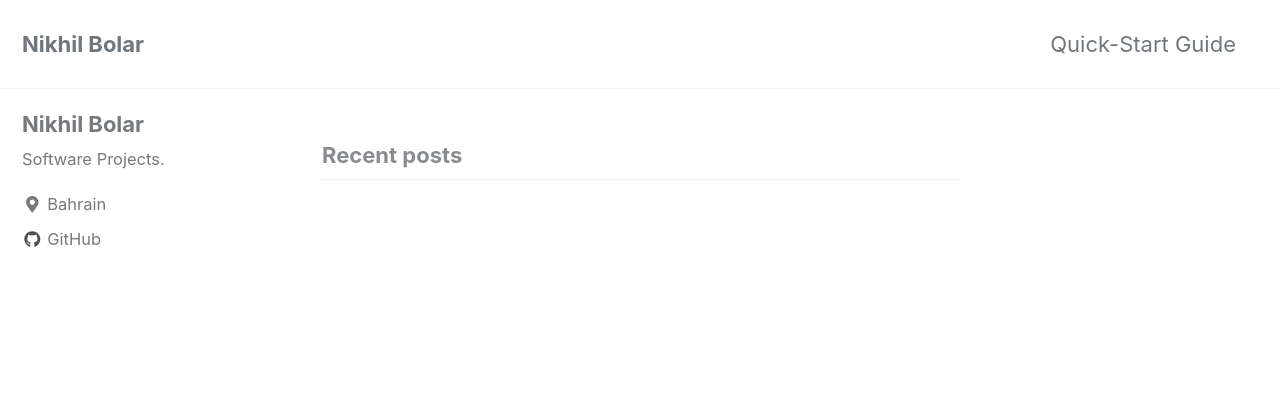
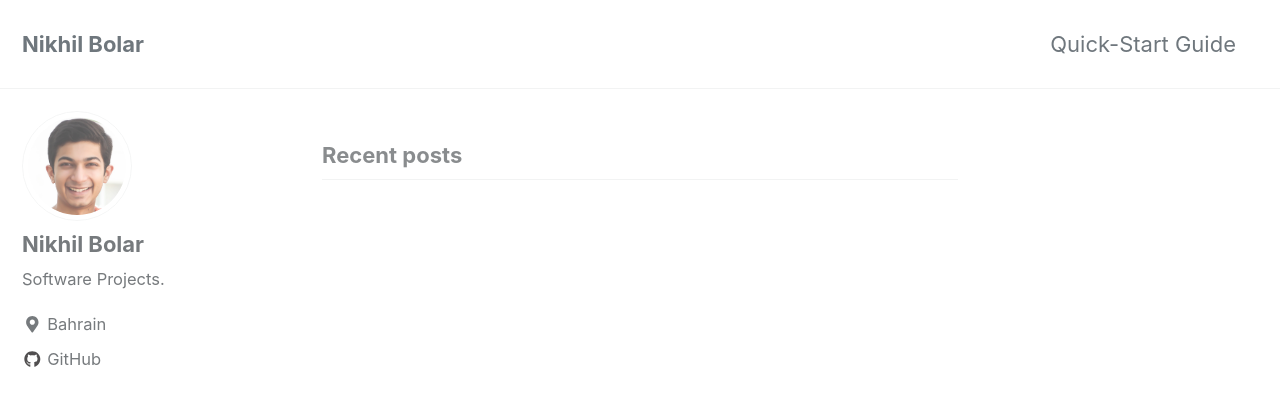
Before and after one commit to nbolar/nbolar.github.io, a Jekyll site: the page built from index.html, in a window 1280 px wide and 900 px high. Shown: the top 406 px of the window. Built offline with Jekyll 4.4.1, drawn with Linux system fonts in a browser that asks for light colours; cached includes are drawn as plain includes; the list of posts is cut into pages by our own code.

Commit message:
Updated Config

```diff
--- a/_config.yml
+++ b/_config.yml
@@ -108,7 +108,7 @@
 # Site Author
 author:
   name             : "Nikhil Bolar"
-  avatar           : # path of avatar image, e.g. "/assets/images/bio-photo.jpg"
+  avatar           : "/images/photo1.jpg"# path of avatar image, e.g. "/assets/images/bio-photo.jpg"
   bio              : "Software Projects."
   location         : "Bahrain"
   email            :
```
Also changed, not shown: images/photo1.jpg (added), 3 other files.
